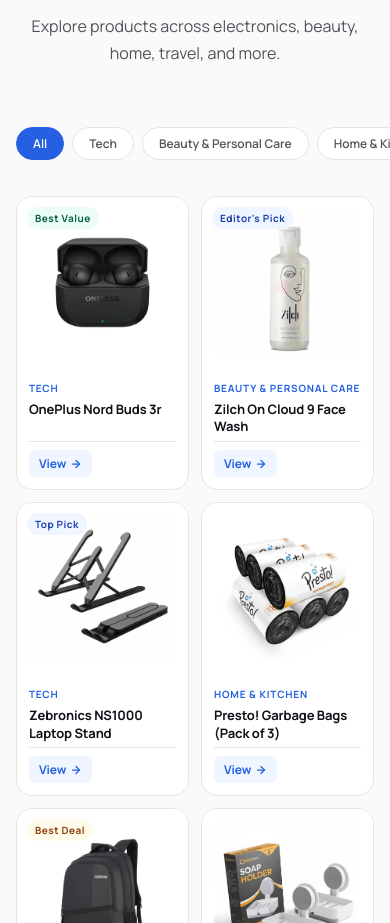
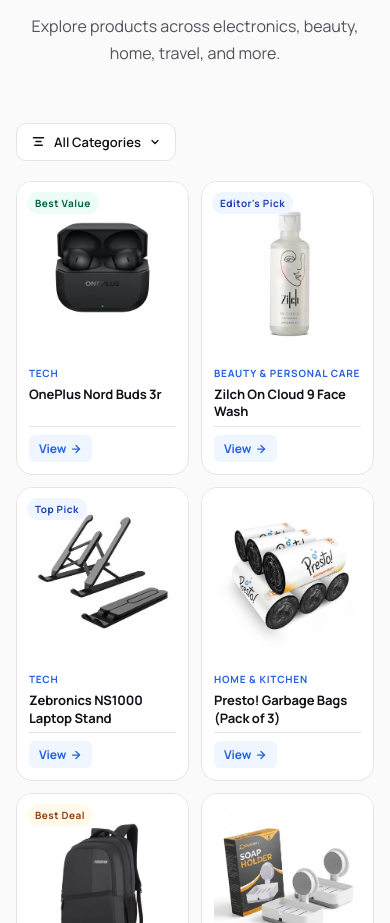
Before and after one commit to JayeshDev-25/Affiliate-website, a React (Vite) app: page / in a window 390 px wide. Shown: the part 1240-2163 px from the top of the page. Built offline with nearby package versions, Linux system fonts and the light colour scheme.

Commit message:
Category - Mob

```diff
--- a/src/components/CategorySidebar.css
+++ b/src/components/CategorySidebar.css
@@ -66,78 +66,181 @@
   display: flex;
   align-items: center;
   flex-shrink: 0;
-  opacity: 0.7;
+  opacity: 0.6;
 }
 
 .sidebar-item-active .sidebar-icon {
   opacity: 1;
 }
 
-/* ── Mobile Pills ── */
-.category-pills {
-  display: none;
-}
-
-/* ── Responsive ── */
+/* ── Mobile — hide desktop sidebar ── */
 @media (max-width: 900px) {
   .category-sidebar {
     display: none;
   }
-
-  .category-pills {
-    display: flex;
-    gap: 8px;
-    overflow-x: auto;
-    overflow-y: visible;
-    padding-bottom: 12px;
-    padding-top: 4px;
-    margin-bottom: 24px;
-    margin-left: -20px;
-    margin-right: -20px;
-    padding-left: 20px;
-    padding-right: 20px;
-    -ms-overflow-style: none;
-    scrollbar-width: none;
-    /* critical — allows horizontal scroll */
-    flex-wrap: nowrap;
-    width: calc(100% + 40px);
-    touch-action: pan-x;
 }
 
-  .category-pills::-webkit-scrollbar {
+/* ── Mobile Filter Button + Drawer ── */
+.mobile-filter-wrap {
   display: none;
+  position: relative;
+  margin-bottom: 20px;
 }
 
-  .pill-btn {
+@media (max-width: 900px) {
+  .mobile-filter-wrap {
+    display: block;
+  }
+}
+
+.mobile-filter-btn {
+  display: inline-flex;
+  align-items: center;
+  gap: 8px;
   font-family: var(--font-sans);
+  font-size: 13px;
+  font-weight: 600;
+  color: var(--text-primary);
+  background: var(--bg-card);
+  border: 1px solid var(--border);
+  border-radius: var(--radius-md);
+  padding: 9px 14px;
+  cursor: pointer;
+  transition: all var(--transition);
+  position: relative;
+}
+
+.mobile-filter-btn:hover {
+  border-color: var(--accent);
+  color: var(--accent);
+}
+
+.mobile-filter-active-dot {
+  width: 6px;
+  height: 6px;
+  background: var(--accent);
+  border-radius: 50%;
+  flex-shrink: 0;
+}
+
+/* Overlay — semi transparent, doesn't cover full screen */
+.mobile-drawer-overlay {
+  position: fixed;
+  inset: 0;
+  background: rgba(0, 0, 0, 0.15);
+  z-index: 98;
+  backdrop-filter: blur(2px);
+}
+
+/* Drawer — compact, appears below the button */
+.mobile-drawer {
+  position: absolute;
+  top: calc(100% + 8px);
+  left: 0;
+  z-index: 99;
+  background: var(--bg-card);
+  border: 1px solid var(--border);
+  border-radius: var(--radius-lg);
+  box-shadow: var(--shadow-lg);
+  width: 240px;
+  max-height: 360px;
+  overflow-y: auto;
+  animation: drawerOpen 0.2s cubic-bezier(0.4, 0, 0.2, 1);
+  scrollbar-width: thin;
+  scrollbar-color: var(--border) transparent;
+}
+
+@keyframes drawerOpen {
+  from {
+    opacity: 0;
+    transform: translateY(-8px) scale(0.97);
+  }
+  to {
+    opacity: 1;
+    transform: translateY(0) scale(1);
+  }
+}
+
+.mobile-drawer-header {
+  display: flex;
+  align-items: center;
+  justify-content: space-between;
+  padding: 14px 16px 10px;
+  border-bottom: 1px solid var(--border);
+  position: sticky;
+  top: 0;
+  background: var(--bg-card);
+  z-index: 1;
+}
+
+.mobile-drawer-title {
   font-size: 12px;
-    font-weight: 600;
-    padding: 7px 16px;
-    border-radius: 100px;
-    border: 1px solid var(--border);
-    background: var(--bg-card);
+  font-weight: 700;
+  letter-spacing: 0.08em;
+  text-transform: uppercase;
+  color: var(--text-tertiary);
+}
+
+.mobile-drawer-close {
+  width: 24px;
+  height: 24px;
+  border-radius: 50%;
+  background: var(--bg-subtle);
+  border: none;
+  display: flex;
+  align-items: center;
+  justify-content: center;
   color: var(--text-secondary);
   cursor: pointer;
-    transition: all var(--transition);
-    white-space: nowrap;
-    flex-shrink: 0;      /* critical — stops pills from shrinking */
+  transition: background var(--transition);
 }
 
-  .pill-btn:hover {
-    border-color: var(--accent);
+.mobile-drawer-close:hover {
+  background: var(--border);
+}
+
+.mobile-drawer-list {
+  list-style: none;
+  padding: 8px;
+  display: flex;
+  flex-direction: column;
+  gap: 2px;
+}
+
+.mobile-drawer-item {
+  display: flex;
+  align-items: center;
+  gap: 10px;
+  width: 100%;
+  padding: 10px 10px;
+  border-radius: var(--radius-md);
+  font-family: var(--font-sans);
+  font-size: 13px;
+  font-weight: 500;
+  color: var(--text-secondary);
+  background: transparent;
+  border: none;
+  cursor: pointer;
+  transition: all var(--transition);
+  text-align: left;
+}
+
+.mobile-drawer-item:hover {
+  background: var(--bg-subtle);
+  color: var(--text-primary);
+}
+
+.mobile-drawer-item-active {
+  background: var(--accent-light);
   color: var(--accent);
+  font-weight: 600;
+}
+
+.mobile-drawer-item-active:hover {
   background: var(--accent-light);
 }
 
-  .pill-btn-active {
-    background: var(--accent);
-    border-color: var(--accent);
-    color: white;
+.mobile-drawer-item-active .sidebar-icon {
+  opacity: 1;
+  color: var(--accent);
 }
-
-  .pill-btn-active:hover {
-    background: var(--accent-hover);
-    border-color: var(--accent-hover);
-    color: white;
-  }
-}
--- a/src/components/CategorySidebar.jsx
+++ b/src/components/CategorySidebar.jsx
@@ -1,85 +1,93 @@
+import { useState } from "react";
 import "./CategorySidebar.css";
 
 const CATEGORY_ICONS = {
   "All": (
-    <svg width="16" height="16" viewBox="0 0 24 24" fill="none" stroke="currentColor" strokeWidth="2" strokeLinecap="round">
+    <svg width="15" height="15" viewBox="0 0 24 24" fill="none" stroke="currentColor" strokeWidth="2" strokeLinecap="round">
       <rect x="3" y="3" width="7" height="7"/><rect x="14" y="3" width="7" height="7"/>
       <rect x="3" y="14" width="7" height="7"/><rect x="14" y="14" width="7" height="7"/>
     </svg>
   ),
   "Tech": (
-    <svg width="16" height="16" viewBox="0 0 24 24" fill="none" stroke="currentColor" strokeWidth="2" strokeLinecap="round">
+    <svg width="15" height="15" viewBox="0 0 24 24" fill="none" stroke="currentColor" strokeWidth="2" strokeLinecap="round">
       <rect x="2" y="3" width="20" height="14" rx="2"/><line x1="8" y1="21" x2="16" y2="21"/><line x1="12" y1="17" x2="12" y2="21"/>
     </svg>
   ),
   "Beauty & Personal Care": (
-    <svg width="16" height="16" viewBox="0 0 24 24" fill="none" stroke="currentColor" strokeWidth="2" strokeLinecap="round">
+    <svg width="15" height="15" viewBox="0 0 24 24" fill="none" stroke="currentColor" strokeWidth="2" strokeLinecap="round">
       <path d="M20.84 4.61a5.5 5.5 0 0 0-7.78 0L12 5.67l-1.06-1.06a5.5 5.5 0 0 0-7.78 7.78l1.06 1.06L12 21.23l7.78-7.78 1.06-1.06a5.5 5.5 0 0 0 0-7.78z"/>
     </svg>
   ),
   "Home & Kitchen": (
-    <svg width="16" height="16" viewBox="0 0 24 24" fill="none" stroke="currentColor" strokeWidth="2" strokeLinecap="round">
+    <svg width="15" height="15" viewBox="0 0 24 24" fill="none" stroke="currentColor" strokeWidth="2" strokeLinecap="round">
       <path d="M3 9l9-7 9 7v11a2 2 0 0 1-2 2H5a2 2 0 0 1-2-2z"/><polyline points="9 22 9 12 15 12 15 22"/>
     </svg>
   ),
   "Travel & Bags": (
-    <svg width="16" height="16" viewBox="0 0 24 24" fill="none" stroke="currentColor" strokeWidth="2" strokeLinecap="round">
+    <svg width="15" height="15" viewBox="0 0 24 24" fill="none" stroke="currentColor" strokeWidth="2" strokeLinecap="round">
       <rect x="2" y="7" width="20" height="14" rx="2"/><path d="M16 7V5a2 2 0 0 0-2-2h-4a2 2 0 0 0-2 2v2"/>
     </svg>
   ),
   "Home Organization": (
-    <svg width="16" height="16" viewBox="0 0 24 24" fill="none" stroke="currentColor" strokeWidth="2" strokeLinecap="round">
+    <svg width="15" height="15" viewBox="0 0 24 24" fill="none" stroke="currentColor" strokeWidth="2" strokeLinecap="round">
       <line x1="8" y1="6" x2="21" y2="6"/><line x1="8" y1="12" x2="21" y2="12"/><line x1="8" y1="18" x2="21" y2="18"/>
       <line x1="3" y1="6" x2="3.01" y2="6"/><line x1="3" y1="12" x2="3.01" y2="12"/><line x1="3" y1="18" x2="3.01" y2="18"/>
     </svg>
   ),
   "Home Decor": (
-    <svg width="16" height="16" viewBox="0 0 24 24" fill="none" stroke="currentColor" strokeWidth="2" strokeLinecap="round">
+    <svg width="15" height="15" viewBox="0 0 24 24" fill="none" stroke="currentColor" strokeWidth="2" strokeLinecap="round">
       <circle cx="12" cy="12" r="10"/><line x1="12" y1="8" x2="12" y2="12"/><line x1="12" y1="16" x2="12.01" y2="16"/>
     </svg>
   ),
   "Stationery & Office": (
-    <svg width="16" height="16" viewBox="0 0 24 24" fill="none" stroke="currentColor" strokeWidth="2" strokeLinecap="round">
+    <svg width="15" height="15" viewBox="0 0 24 24" fill="none" stroke="currentColor" strokeWidth="2" strokeLinecap="round">
       <path d="M12 20h9"/><path d="M16.5 3.5a2.121 2.121 0 0 1 3 3L7 19l-4 1 1-4L16.5 3.5z"/>
     </svg>
   ),
   "Women's Fashion": (
-    <svg width="16" height="16" viewBox="0 0 24 24" fill="none" stroke="currentColor" strokeWidth="2" strokeLinecap="round">
+    <svg width="15" height="15" viewBox="0 0 24 24" fill="none" stroke="currentColor" strokeWidth="2" strokeLinecap="round">
       <path d="M20.38 3.46L16 2a4 4 0 0 1-8 0L3.62 3.46a2 2 0 0 0-1.34 2.23l.58 3.57a1 1 0 0 0 .99.84H6v10c0 1.1.9 2 2 2h8a2 2 0 0 0 2-2V10h2.15a1 1 0 0 0 .99-.84l.58-3.57a2 2 0 0 0-1.34-2.23z"/>
     </svg>
   ),
   "Kitchen Gadgets": (
-    <svg width="16" height="16" viewBox="0 0 24 24" fill="none" stroke="currentColor" strokeWidth="2" strokeLinecap="round">
+    <svg width="15" height="15" viewBox="0 0 24 24" fill="none" stroke="currentColor" strokeWidth="2" strokeLinecap="round">
       <path d="M18 8h1a4 4 0 0 1 0 8h-1"/><path d="M2 8h16v9a4 4 0 0 1-4 4H6a4 4 0 0 1-4-4V8z"/>
       <line x1="6" y1="1" x2="6" y2="4"/><line x1="10" y1="1" x2="10" y2="4"/><line x1="14" y1="1" x2="14" y2="4"/>
     </svg>
   ),
   "Home Care": (
-    <svg width="16" height="16" viewBox="0 0 24 24" fill="none" stroke="currentColor" strokeWidth="2" strokeLinecap="round">
+    <svg width="15" height="15" viewBox="0 0 24 24" fill="none" stroke="currentColor" strokeWidth="2" strokeLinecap="round">
       <polyline points="23 4 23 10 17 10"/><path d="M20.49 15a9 9 0 1 1-2.12-9.36L23 10"/>
     </svg>
   ),
   "Footwear": (
-    <svg width="16" height="16" viewBox="0 0 24 24" fill="none" stroke="currentColor" strokeWidth="2" strokeLinecap="round">
+    <svg width="15" height="15" viewBox="0 0 24 24" fill="none" stroke="currentColor" strokeWidth="2" strokeLinecap="round">
       <path d="M3 11l19-9-9 19-2-8-8-2z"/>
     </svg>
   ),
   "Men's Fashion": (
-    <svg width="16" height="16" viewBox="0 0 24 24" fill="none" stroke="currentColor" strokeWidth="2" strokeLinecap="round">
+    <svg width="15" height="15" viewBox="0 0 24 24" fill="none" stroke="currentColor" strokeWidth="2" strokeLinecap="round">
       <circle cx="12" cy="8" r="4"/><path d="M20 21a8 8 0 1 0-16 0"/>
     </svg>
   ),
   "Accessories": (
-    <svg width="16" height="16" viewBox="0 0 24 24" fill="none" stroke="currentColor" strokeWidth="2" strokeLinecap="round">
+    <svg width="15" height="15" viewBox="0 0 24 24" fill="none" stroke="currentColor" strokeWidth="2" strokeLinecap="round">
       <circle cx="12" cy="12" r="10"/><polyline points="12 6 12 12 16 14"/>
     </svg>
   ),
 };
 
 const CategorySidebar = ({ categories, activeCategory, onSelect }) => {
+  const [mobileOpen, setMobileOpen] = useState(false);
+
+  const handleSelect = (cat) => {
+    onSelect(cat);
+    setMobileOpen(false);
+  };
+
   return (
     <>
-      {/* Desktop Sidebar */}
+      {/* ── Desktop Sidebar ── */}
       <aside className="category-sidebar" aria-label="Product categories">
         <p className="sidebar-label">Categories</p>
         <ul className="sidebar-list" role="list">
@@ -100,18 +108,83 @@
         </ul>
       </aside>
 
-      {/* Mobile horizontal scroll pills */}
-      <div className="category-pills" role="group" aria-label="Filter by category">
+      {/* ── Mobile Floating Filter Button ── */}
+      <div className="mobile-filter-wrap">
+        <button
+          className="mobile-filter-btn"
+          onClick={() => setMobileOpen(!mobileOpen)}
+          aria-label="Open category filter"
+          aria-expanded={mobileOpen}
+        >
+          <svg width="15" height="15" viewBox="0 0 24 24" fill="none" stroke="currentColor" strokeWidth="2.5" strokeLinecap="round">
+            <line x1="4" y1="6" x2="20" y2="6"/>
+            <line x1="8" y1="12" x2="16" y2="12"/>
+            <line x1="6" y1="18" x2="18" y2="18"/>
+          </svg>
+          {activeCategory !== "All" ? activeCategory : "All Categories"}
+          {activeCategory !== "All" && (
+            <span className="mobile-filter-active-dot" aria-hidden="true" />
+          )}
+          <svg
+            width="12"
+            height="12"
+            viewBox="0 0 24 24"
+            fill="none"
+            stroke="currentColor"
+            strokeWidth="2.5"
+            strokeLinecap="round"
+            style={{ transform: mobileOpen ? "rotate(180deg)" : "rotate(0deg)", transition: "transform 0.2s ease" }}
+          >
+            <polyline points="6 9 12 15 18 9"/>
+          </svg>
+        </button>
+
+        {/* ── Mobile Dropdown Drawer ── */}
+        {mobileOpen && (
+          <>
+            <div
+              className="mobile-drawer-overlay"
+              onClick={() => setMobileOpen(false)}
+              aria-hidden="true"
+            />
+            <div className="mobile-drawer" role="dialog" aria-label="Category filter">
+              <div className="mobile-drawer-header">
+                <span className="mobile-drawer-title">Browse by Category</span>
+                <button
+                  className="mobile-drawer-close"
+                  onClick={() => setMobileOpen(false)}
+                  aria-label="Close filter"
+                >
+                  <svg width="14" height="14" viewBox="0 0 24 24" fill="none" stroke="currentColor" strokeWidth="2.5" strokeLinecap="round">
+                    <line x1="18" y1="6" x2="6" y2="18"/>
+                    <line x1="6" y1="6" x2="18" y2="18"/>
+                  </svg>
+                </button>
+              </div>
+              <ul className="mobile-drawer-list" role="list">
                 {categories.map((cat) => (
+                  <li key={cat}>
                     <button
-            key={cat}
-            className={`pill-btn ${activeCategory === cat ? "pill-btn-active" : ""}`}
-            onClick={() => onSelect(cat)}
+                      className={`mobile-drawer-item ${activeCategory === cat ? "mobile-drawer-item-active" : ""}`}
+                      onClick={() => handleSelect(cat)}
                       aria-pressed={activeCategory === cat}
                     >
+                      <span className="sidebar-icon" aria-hidden="true">
+                        {CATEGORY_ICONS[cat] || CATEGORY_ICONS["All"]}
+                      </span>
                       {cat}
+                      {activeCategory === cat && (
+                        <svg width="14" height="14" viewBox="0 0 24 24" fill="none" stroke="currentColor" strokeWidth="2.5" strokeLinecap="round" style={{ marginLeft: "auto" }}>
+                          <polyline points="20 6 9 17 4 12"/>
+                        </svg>
+                      )}
                     </button>
+                  </li>
                 ))}
+              </ul>
+            </div>
+          </>
+        )}
       </div>
     </>
   );
```
Lines whose indentation alone changed are shown as unchanged.
